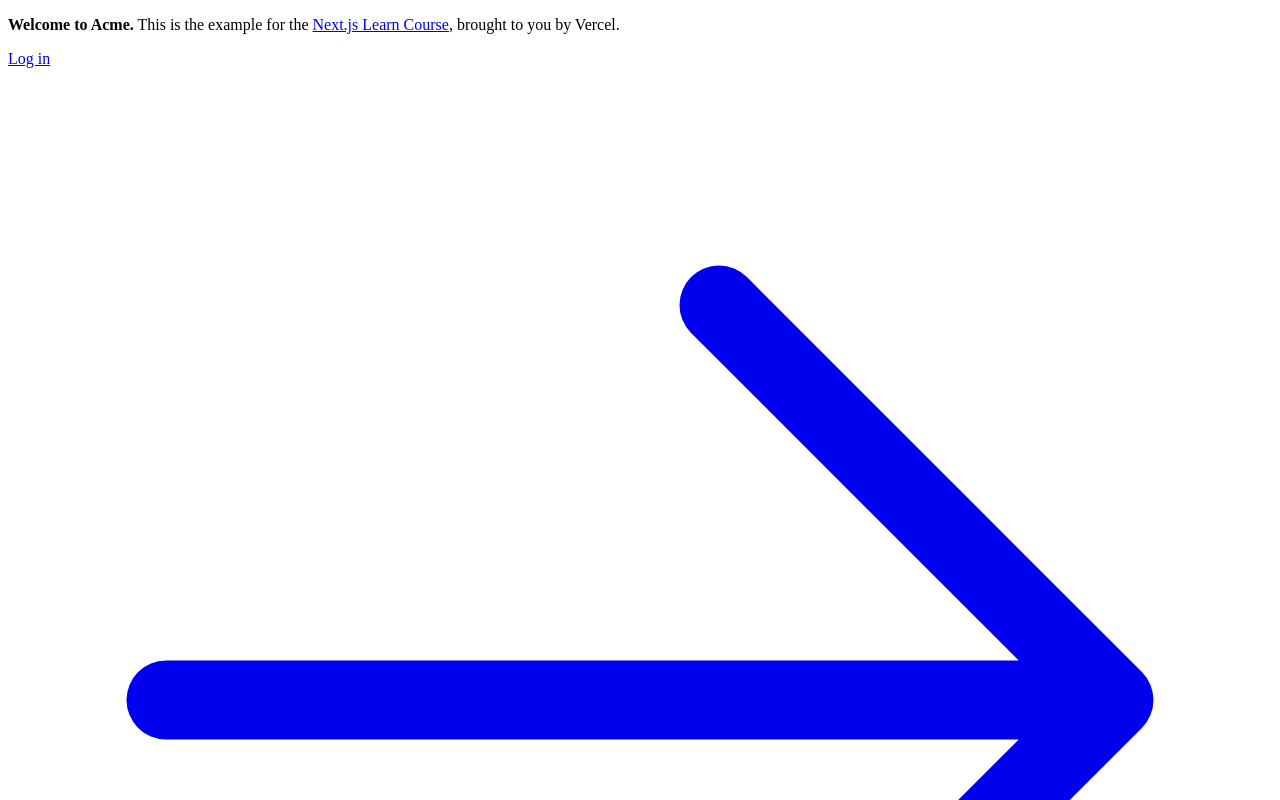
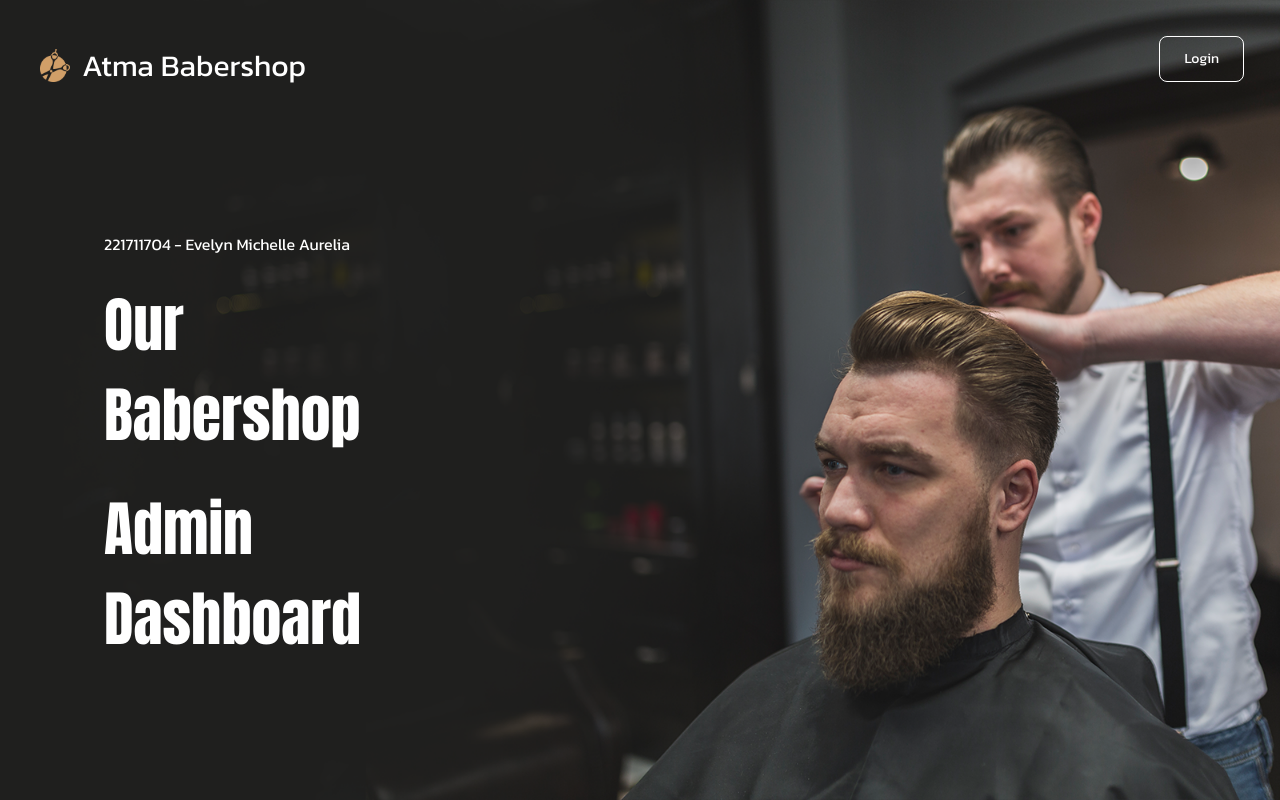
Before and after one commit to EvelynMichelleA/Atma_Babershop, a Next.js app: page / in a window 1280 px wide. Shown: the top 800 px of the page. Built offline with nearby package versions, Linux system fonts and the light colour scheme.

Commit message:
DONE_UGD_1

```diff
--- /dev/null
+++ b/app/dashboard/customers/page.tsx
@@ -0,0 +1,3 @@
+export default function Page() {
+    return <p>Customers Page</p>;
+  }
--- /dev/null
+++ b/app/dashboard/invoices/page.tsx
@@ -0,0 +1,3 @@
+export default function Page() {
+    return <p>Invoices Page</p>;
+  }
--- /dev/null
+++ b/app/dashboard/layout.tsx
@@ -0,0 +1,12 @@
+import SideNav from '@/app/ui/dashboard/sidenav';
+
+export default function Layout({ children }: { children: React.ReactNode }) {
+  return (
+    <div className="flex h-screen flex-col md:flex-row md:overflow-hidden">
+      <div className="w-full flex-none md:w-64">
+        <SideNav />
+      </div>
+      <div className="flex-grow p-6 md:overflow-y-auto md:p-12">{children}</div>
+    </div>
+  );
+}
--- /dev/null
+++ b/app/dashboard/page.tsx
@@ -0,0 +1,3 @@
+export default function Page() {
+    return <p>Dashboard Page</p>;
+  }
--- a/app/layout.tsx
+++ b/app/layout.tsx
@@ -1,3 +1,6 @@
+import '@/app/ui/global.css';
+import { kanit, anton } from '@/app/ui/fonts';
+
 export default function RootLayout({
   children,
 }: {
@@ -5,7 +8,8 @@ export default function RootLayout({
 }) {
   return (
     <html lang="en">
-      <body>{children}</body>
+      <body className={`${kanit.className} ${anton.className}antialiased`}>{children}</body>
+
     </html>
   );
 }
--- a/app/page.tsx
+++ b/app/page.tsx
@@ -1,28 +1,64 @@
 import AcmeLogo from '@/app/ui/acme-logo';
-import { ArrowRightIcon } from '@heroicons/react/24/outline';
+import { UserIcon } from '@heroicons/react/24/outline';
 import Link from 'next/link';
+import { kanit, anton } from '@/app/ui/fonts';
+import Image from 'next/image';
 
 export default function Page() {
   return (
     <main className="flex min-h-screen flex-col p-6">
-      <div className="flex h-20 shrink-0 items-end rounded-lg bg-blue-500 p-4 md:h-52">
-        {/* <AcmeLogo /> */}
+
+      <Image
+        src="/bg_hero.png"
+        layout="fill"
+        objectFit="cover"
+        className="hidden md:block"
+        alt="Screenshots of the dashboard project showing desktop version"
+      />
+      <Image
+        src="/bg_hero.png"
+        layout="fill"
+        objectFit="cover"
+        className="block md:hidden"
+        alt="Screenshots of the dashboard project showing mobile version"
+      />
+
+      <div className="z-10 flex h-20 shrink-0 items-end rounded-lg bg-white-0 p-4 md:h-15">
+        <AcmeLogo />
       </div>
-      <div className="mt-4 flex grow flex-col gap-4 md:flex-row">
-        <div className="flex flex-col justify-center gap-6 rounded-lg bg-gray-50 px-6 py-10 md:w-2/5 md:px-20">
-          <p className={`text-xl text-gray-800 md:text-3xl md:leading-normal`}>
-            <strong>Welcome to Acme.</strong> This is the example for the{' '}
-            <a href="https://nextjs.org/learn/" className="text-blue-500">
-              Next.js Learn Course
-            </a>
-            , brought to you by Vercel.
+      <div className="z-10 mt-4 flex grow flex-col gap-4 md:flex-row">
+        <div className="flex flex-col justify-center gap-6 rounded-lg bg-white-0 px-6 py-10 md:w-2/5 md:px-20">
+          <p
+            className={`${kanit.className} text-l text-white md:text-l md:leading-normal`}
+          >
+            221711704 - Evelyn Michelle Aurelia
           </p>
-          <Link
-            href="/login"
-            className="flex items-center gap-5 self-start rounded-lg bg-blue-500 px-6 py-3 text-sm font-medium text-white transition-colors hover:bg-blue-400 md:text-base"
+
+          <p
+            className={`${anton.className} text-6xl text-white md:text-6xl md:leading-normal`}
           >
-            <span>Log in</span> <ArrowRightIcon className="w-5 md:w-6" />
-          </Link>
+            Our Babershop
+          </p>
+          <p
+            className={`${anton.className} text-6xl text-white md:text-6xl md:leading-normal`}
+          >
+            Admin Dashboard
+          </p>
+          <header className="absolute top-5 right-5 mt-4 mr-4">
+            <Link href="/login"
+              className="text-white block md:hidden"
+              aria-label="Login">
+              <UserIcon className="h-6 w-6" />
+            </Link>
+          </header>
+          <header className="absolute top-5 right-5 mt-4 mr-4">
+            <Link
+              href="/Login"
+              className="flex items-center gap-5 self-start rounded-lg bg-white-0 border border-white px-6 py-3 text-sm font-medium text-white transition-colors hover:bg-gray-400 hidden md:block"
+            >
+              <span>Login</span>
+            </Link>
+          </header>
         </div>
         <div className="flex items-center justify-center p-6 md:w-3/5 md:px-28 md:py-12">
           {/* Add Hero Images Here */}
--- a/app/ui/acme-logo.tsx
+++ b/app/ui/acme-logo.tsx
@@ -1,13 +1,33 @@
-import { GlobeAltIcon } from '@heroicons/react/24/outline';
-import { lusitana } from '@/app/ui/fonts';
+import { kanit } from '@/app/ui/fonts';
+import Image from 'next/image';
 
-export default function AcmeLogo() {
+export default function AtmaBabershop() {
   return (
     <div
-      className={`${lusitana.className} flex flex-row items-center leading-none text-white`}
+      className={`${kanit.className} flex flex-row items-center leading-none text-white`}
     >
-      <GlobeAltIcon className="h-12 w-12 rotate-[15deg]" />
-      <p className="text-[44px]">Acme</p>
+      <Image
+        src="/logo_hero.png"
+        width={30}
+        height={30}
+        className="hidden md:block mr-3"
+        alt="Screenshots of the dashboard project showing desktop version"
+      />
+      <Image
+        src="/logo_hero.png"
+        width={30}
+        height={30}
+        className="block md:hidden mr-3"
+        alt="Screenshot of the dashboard project showing mobile version"
+      />
+
+      <p
+        className={`${kanit.className} text-xl text-white md:text-3xl md:leading-normal`}
+      >
+        Atma Babershop
+
+      </p>
     </div>
+
   );
 }
--- a/app/ui/dashboard/nav-links.tsx
+++ b/app/ui/dashboard/nav-links.tsx
@@ -1,8 +1,12 @@
+'use client';
 import {
   UserGroupIcon,
   HomeIcon,
   DocumentDuplicateIcon,
 } from '@heroicons/react/24/outline';
+import Link from 'next/link';
+import { usePathname } from 'next/navigation';
+import clsx from 'clsx';
 
 // Map of links to display in the side navigation.
 // Depending on the size of the application, this would be stored in a database.
@@ -17,19 +21,25 @@ const links = [
 ];
 
 export default function NavLinks() {
+  const pathname = usePathname();
   return (
     <>
       {links.map((link) => {
         const LinkIcon = link.icon;
         return (
-          <a
+          <Link
             key={link.name}
             href={link.href}
-            className="flex h-[48px] grow items-center justify-center gap-2 rounded-md bg-gray-50 p-3 text-sm font-medium hover:bg-sky-100 hover:text-blue-600 md:flex-none md:justify-start md:p-2 md:px-3"
+            className={clsx(
+              'flex h-[48px] grow items-center justify-center gap-2 rounded-md bg-gray-50 p-3 text-sm font-medium hover:bg-amber-100 hover:text-amber-950 md:flex-none md:justify-start md:p-2 md:px-3',
+              {
+                'bg-amber-100 text-amber-950': pathname === link.href,
+              },
+            )}
           >
             <LinkIcon className="w-6" />
             <p className="hidden md:block">{link.name}</p>
-          </a>
+          </Link>
         );
       })}
     </>
--- a/app/ui/dashboard/sidenav.tsx
+++ b/app/ui/dashboard/sidenav.tsx
@@ -2,23 +2,26 @@ import Link from 'next/link';
 import NavLinks from '@/app/ui/dashboard/nav-links';
 import AcmeLogo from '@/app/ui/acme-logo';
 import { PowerIcon } from '@heroicons/react/24/outline';
+import { kanit } from '@/app/ui/fonts';
 
 export default function SideNav() {
   return (
     <div className="flex h-full flex-col px-3 py-4 md:px-2">
       <Link
-        className="mb-2 flex h-20 items-end justify-start rounded-md bg-blue-600 p-4 md:h-40"
+        className="mb-2 flex h-20 items-end justify-start rounded-md bg-amber-950 p-4 md:h-40"
         href="/"
       >
-        <div className="w-32 text-white md:w-40">
-          <AcmeLogo />
-        </div>
+        <p
+          className={`${kanit.className} text-3xl text-white md:text-3xl md:leading-normal`}
+        >
+          Atma Babershop
+        </p>
       </Link>
       <div className="flex grow flex-row justify-between space-x-2 md:flex-col md:space-x-0 md:space-y-2">
         <NavLinks />
         <div className="hidden h-auto w-full grow rounded-md bg-gray-50 md:block"></div>
         <form>
-          <button className="flex h-[48px] w-full grow items-center justify-center gap-2 rounded-md bg-gray-50 p-3 text-sm font-medium hover:bg-sky-100 hover:text-blue-600 md:flex-none md:justify-start md:p-2 md:px-3">
+          <button className="flex h-[48px] w-full grow items-center justify-center gap-2 rounded-md bg-gray-50 p-3 text-sm font-medium hover:bg-amber-100 hover:text-amber-600 md:flex-none md:justify-start md:p-2 md:px-3">
             <PowerIcon className="w-6" />
             <div className="hidden md:block">Sign Out</div>
           </button>
--- /dev/null
+++ b/app/ui/fonts.ts
@@ -0,0 +1,10 @@
+import { Kanit, Anton } from 'next/font/google';
+
+export const kanit = Kanit({
+  weight: ['400'],
+  subsets: ['latin'],
+});
+export const anton = Anton({
+  weight: ['400'],
+  subsets: ['latin'],
+});
```
Also changed, not shown: public/bg_hero.png (added), public/logo_hero.png (added).
